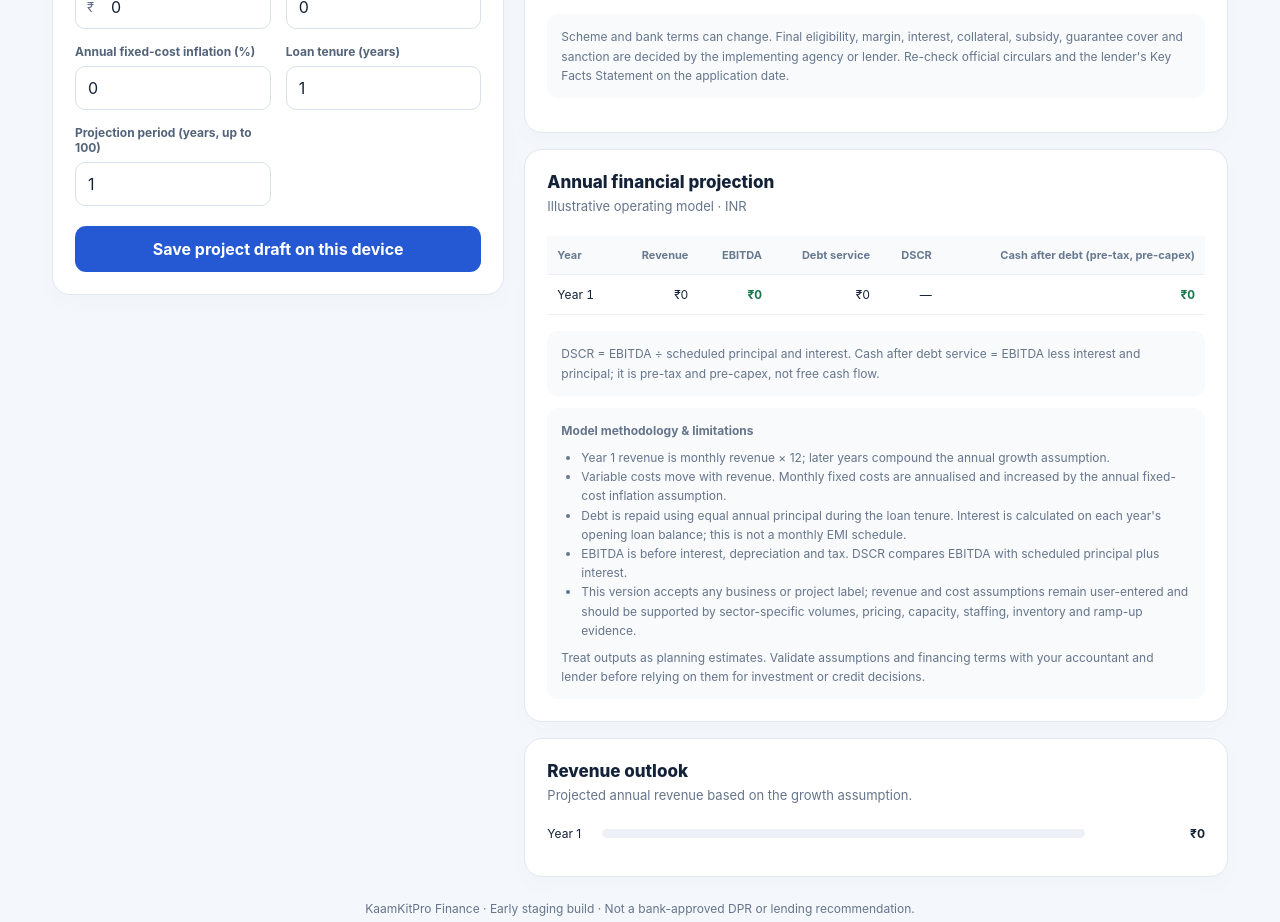
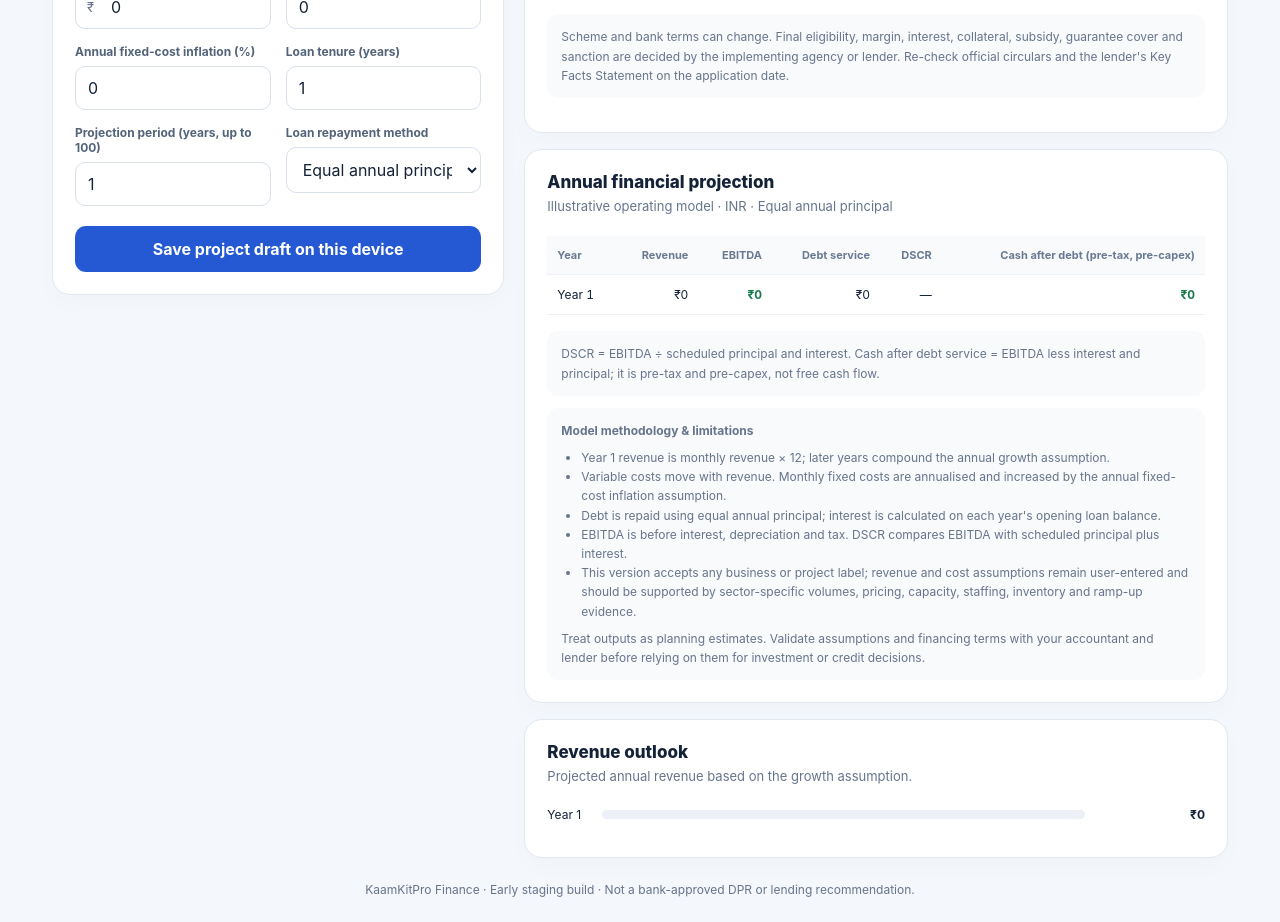
Before and after one commit to WellProSoftware/kaamkitpro-finance, a Next.js app in the folder web/: page / in a window 1280 px wide. Shown: the part 1040-1962 px from the top of the page. Built offline with nearby package versions, Linux system fonts and the light colour scheme.

Commit message:
Add selectable monthly EMI projection to finance frontend

```diff
--- a/web/app/page.tsx
+++ b/web/app/page.tsx
@@ -15,6 +15,7 @@ type Inputs = {
   fixedCostInflationPct: number;
   loanYears: number;
   projectionYears: number;
+  repaymentMethod: "equal_annual_principal" | "monthly_emi";
 };
 
 type CostKey = "Outsourcing" | "Warehouse setup" | "Hospital setup / expansion" | "Retail / pharmacy setup or expansion" | "Optical setup or expansion" | "Equipment and technology" | "Licences, deposits and professional fees" | "Initial inventory and working capital" | "Other project costs";
@@ -46,6 +47,7 @@ const initial: Inputs = {
   fixedCostInflationPct: 0,
   loanYears: 1,
   projectionYears: 1,
+  repaymentMethod: "equal_annual_principal",
 };
 
 const money = (value: number) => new Intl.NumberFormat("en-IN", {
@@ -82,7 +84,8 @@ export default function Home() {
             validNumber(draft.interestPct) && draft.interestPct >= 0 && draft.interestPct <= 100 &&
             validNumber(draft.fixedCostInflationPct ?? 0) && (draft.fixedCostInflationPct ?? 0) >= 0 && (draft.fixedCostInflationPct ?? 0) <= 100 &&
             validNumber(draft.loanYears) && Number.isInteger(draft.loanYears) && draft.loanYears >= 1 && draft.loanYears <= 30 &&
-            validNumber(draft.projectionYears) && Number.isInteger(draft.projectionYears) && draft.projectionYears >= 1 && draft.projectionYears <= 100
+            validNumber(draft.projectionYears) && Number.isInteger(draft.projectionYears) && draft.projectionYears >= 1 && draft.projectionYears <= 100 &&
+            (draft.repaymentMethod === undefined || draft.repaymentMethod === "equal_annual_principal" || draft.repaymentMethod === "monthly_emi")
           ) {
             setInputs({ ...initial, ...draft });
             if (typeof draft.useItemizedCosts === "boolean") setUseItemizedCosts(draft.useItemizedCosts);
@@ -135,19 +138,41 @@ export default function Home() {
     const debt = effectiveProjectCost * inputs.debtPct / 100;
     const equity = effectiveProjectCost - debt;
     const variableRate = Math.min(100, Math.max(0, inputs.variableCostPct)) / 100;
+    const monthlyRate = inputs.interestPct / 1200;
+    const totalMonths = inputs.loanYears * 12;
+    const factor = Math.pow(1 + monthlyRate, totalMonths);
+    const emi = monthlyRate === 0 ? debt / totalMonths : debt * monthlyRate * factor / (factor - 1);
+    let balance = debt;
+    const monthlyDebtSchedule = inputs.repaymentMethod === "monthly_emi" && debt > 0
+      ? Array.from({ length: totalMonths }, (_, index) => {
+          const openingBalance = balance;
+          const interest = openingBalance * monthlyRate;
+          let principal = Math.min(openingBalance, Math.max(0, emi - interest));
+          if (index === totalMonths - 1) principal = openingBalance;
+          balance = Math.max(0, openingBalance - principal);
+          return { month: index + 1, year: Math.floor(index / 12) + 1, openingBalance, emi: principal + interest, principal, interest, closingBalance: balance };
+        })
+      : [];
     const rows = Array.from({ length: Math.max(1, Math.min(100, inputs.projectionYears || 1)) }, (_, i) => {
       const year = i + 1;
       const revenue = inputs.monthlyRevenue * 12 * Math.pow(1 + inputs.growthPct / 100, i);
       const variableCost = revenue * variableRate;
       const fixedCost = inputs.monthlyFixedCost * 12 * Math.pow(1 + inputs.fixedCostInflationPct / 100, i);
       const ebitda = revenue - variableCost - fixedCost;
-      const principal = year <= inputs.loanYears ? debt / Math.max(1, inputs.loanYears) : 0;
-      const openingDebt = Math.max(0, debt - (year - 1) * debt / Math.max(1, inputs.loanYears));
-      const interest = year <= inputs.loanYears ? openingDebt * inputs.interestPct / 100 : 0;
+      let openingDebt = 0, principal = 0, interest = 0;
+      if (inputs.repaymentMethod === "monthly_emi") {
+        const yearRows = monthlyDebtSchedule.filter((item) => item.year === year);
+        openingDebt = yearRows[0]?.openingBalance ?? 0;
+        principal = yearRows.reduce((sum, item) => sum + item.principal, 0);
+        interest = yearRows.reduce((sum, item) => sum + item.interest, 0);
+      } else {
+        openingDebt = Math.max(0, debt - (year - 1) * debt / Math.max(1, inputs.loanYears));
+        principal = year <= inputs.loanYears ? debt / Math.max(1, inputs.loanYears) : 0;
+        interest = year <= inputs.loanYears ? openingDebt * inputs.interestPct / 100 : 0;
+      }
       const debtService = principal + interest;
       return {
-        year,
-        revenue: Math.round(revenue * 100) / 100,
+        year, revenue: Math.round(revenue * 100) / 100,
         variableCost: Math.round(variableCost * 100) / 100,
         fixedCost: Math.round(fixedCost * 100) / 100,
         ebitda: Math.round(ebitda * 100) / 100,
@@ -159,7 +184,7 @@ export default function Home() {
         cash: Math.round((ebitda - debtService) * 100) / 100,
       };
     });
-    return { debt, equity, rows };
+    return { debt, equity, rows, monthlyDebtSchedule };
   }, [inputs, effectiveProjectCost]);
 
   const exportCsv = () => {
@@ -202,6 +227,7 @@ export default function Home() {
       fixed_cost_inflation_pct: inputs.fixedCostInflationPct,
       loan_years: inputs.loanYears,
       projection_years: inputs.projectionYears,
+      repayment_method: inputs.repaymentMethod,
     };
 
     try {
@@ -283,7 +309,7 @@ export default function Home() {
             <div className="field"><label htmlFor="interestPct">Annual interest rate (%)</label><input id="interestPct" type="number" min="0" max="100" value={inputs.interestPct} onChange={(e) => update("interestPct", e.target.value)}/></div>
             <div className="field"><label htmlFor="fixedCostInflationPct">Annual fixed-cost inflation (%)</label><input id="fixedCostInflationPct" type="number" min="0" max="100" value={inputs.fixedCostInflationPct} onChange={(e) => update("fixedCostInflationPct", e.target.value)}/></div>
             <div className="field"><label htmlFor="loanYears">Loan tenure (years)</label><input id="loanYears" type="number" min="1" max="30" value={inputs.loanYears} onChange={(e) => update("loanYears", e.target.value)}/></div>
-            <div className="field"><label htmlFor="projectionYears">Projection period (years, up to 100)</label><input id="projectionYears" type="number" min="1" max="100" step="1" value={inputs.projectionYears} onChange={(e) => update("projectionYears", e.target.value)}/></div>
+            <div className="field"><label htmlFor="projectionYears">Projection period (years, up to 100)</label><input id="projectionYears" type="number" min="1" max="100" step="1" value={inputs.projectionYears} onChange={(e) => update("projectionYears", e.target.value)}/></div><div className="field"><label htmlFor="repaymentMethod">Loan repayment method</label><select id="repaymentMethod" value={inputs.repaymentMethod} onChange={(e) => { setInputs((prev) => ({ ...prev, repaymentMethod: e.target.value as Inputs["repaymentMethod"] })); setSaved(false); }}><option value="equal_annual_principal">Equal annual principal</option><option value="monthly_emi">Monthly EMI (reducing balance)</option></select></div>
           </div>
           <button className="primary" onClick={saveAssumptions}>Save project draft on this device</button>
           {draftLoaded && saved && <p className="section-desc" role="status" style={{marginTop:10,marginBottom:0}}>Draft restored or saved in this browser only. Account sync is not connected yet.</p>}
@@ -319,7 +345,7 @@ export default function Home() {
             <p className="note">Scheme and bank terms can change. Final eligibility, margin, interest, collateral, subsidy, guarantee cover and sanction are decided by the implementing agency or lender. Re-check official circulars and the lender's Key Facts Statement on the application date.</p>
           </div>
           <div className="card" style={{marginBottom:16}}>
-            <h2 className="section-title">Annual financial projection</h2><p className="section-desc">Illustrative operating model · INR</p>
+            <h2 className="section-title">Annual financial projection</h2><p className="section-desc">Illustrative operating model · INR · {inputs.repaymentMethod === "monthly_emi" ? "Monthly reducing-balance EMI" : "Equal annual principal"}</p>
             <div className="table-wrap"><table><thead><tr><th>Year</th><th>Revenue</th><th>EBITDA</th><th>Debt service</th><th>DSCR</th><th>Cash after debt (pre-tax, pre-capex)</th></tr></thead><tbody>{model.rows.map(r=><tr key={r.year}><td>Year {r.year}</td><td>{money(r.revenue)}</td><td className={r.ebitda>=0?"positive":"negative"}>{money(r.ebitda)}</td><td>{money(r.debtService)}</td><td>{r.dscr===null?"—":r.dscr.toFixed(2)+"x"}</td><td className={r.cash>=0?"positive":"negative"}>{money(r.cash)}</td></tr>)}</tbody></table></div>
             <div className="note">DSCR = EBITDA ÷ scheduled principal and interest. Cash after debt service = EBITDA less interest and principal; it is pre-tax and pre-capex, not free cash flow.</div>
             <div className="note" style={{marginTop:12}}>
@@ -327,7 +353,7 @@ export default function Home() {
               <ul style={{margin:"8px 0 0",paddingLeft:20}}>
                 <li>Year 1 revenue is monthly revenue × 12; later years compound the annual growth assumption.</li>
                 <li>Variable costs move with revenue. Monthly fixed costs are annualised and increased by the annual fixed-cost inflation assumption.</li>
-                <li>Debt is repaid using equal annual principal during the loan tenure. Interest is calculated on each year's opening loan balance; this is not a monthly EMI schedule.</li>
+                <li>{inputs.repaymentMethod === "monthly_emi" ? "Debt uses reducing-balance monthly EMI; annual totals aggregate monthly principal and interest." : "Debt is repaid using equal annual principal; interest is calculated on each year's opening loan balance."}</li>
                 <li>EBITDA is before interest, depreciation and tax. DSCR compares EBITDA with scheduled principal plus interest.</li>
                 <li>This version accepts any business or project label; revenue and cost assumptions remain user-entered and should be supported by sector-specific volumes, pricing, capacity, staffing, inventory and ramp-up evidence.</li>
               </ul>
```
